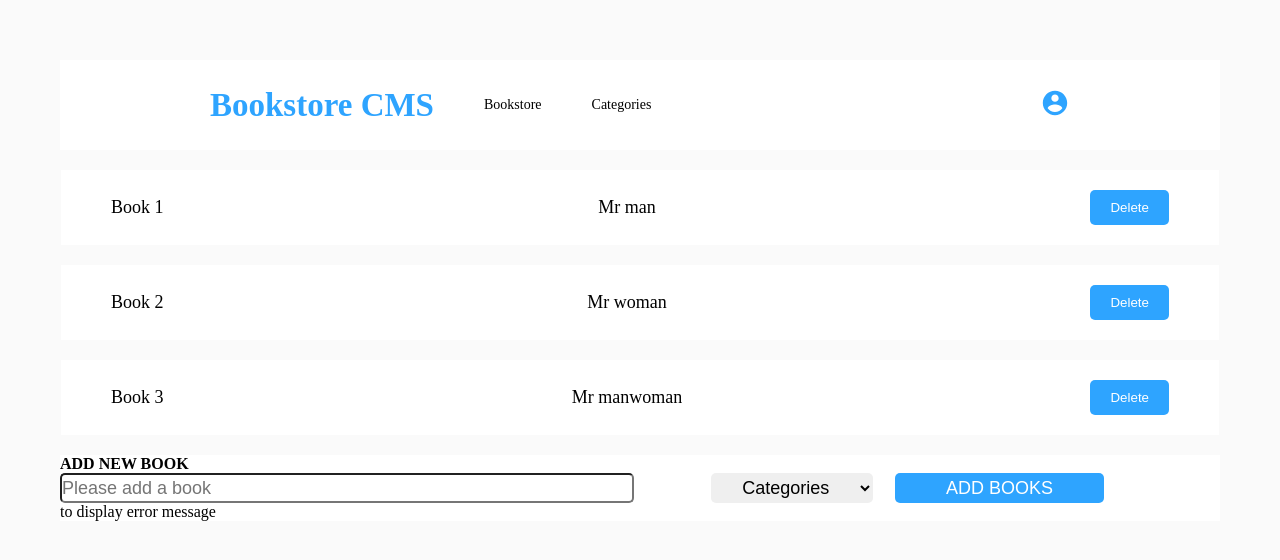
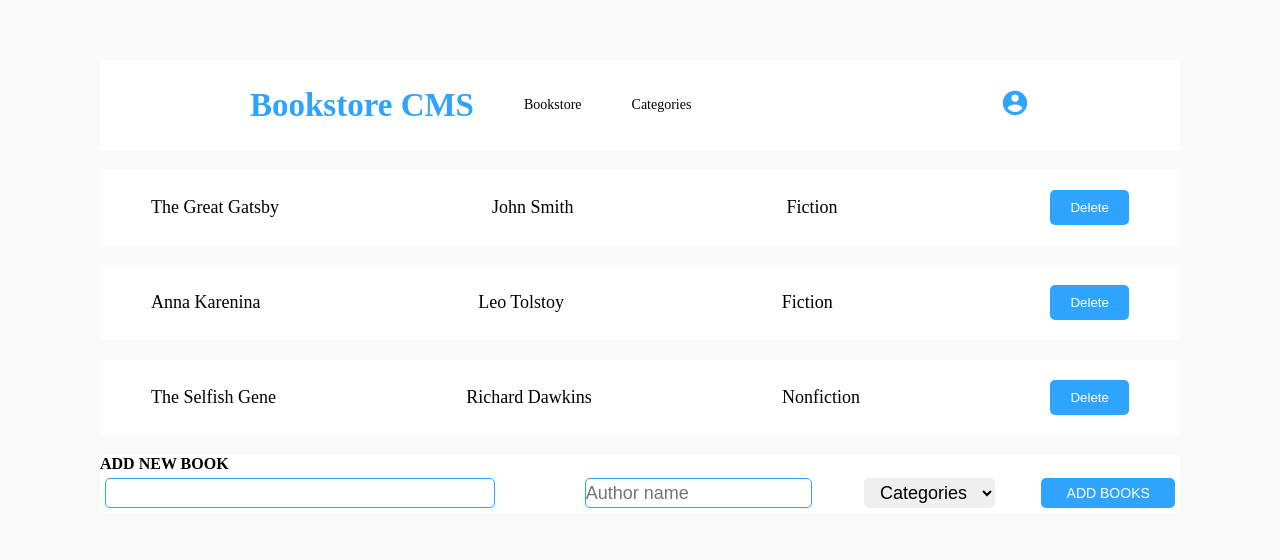
Before and after one commit to mosidrum/bookstore, a React (Create React App) app: page / in a window 1280 px wide. Shown: the top 560 px of the page. Built offline with nearby package versions, Linux system fonts and the light colour scheme.

Commit message:
Add and remove books

```diff
--- a/package.json
+++ b/package.json
@@ -15,6 +15,7 @@
     "react-router-dom": "^6.12.1",
     "react-scripts": "5.0.1",
     "sass": "^1.63.2",
+    "uuid": "^9.0.0",
     "web-vitals": "^2.1.4"
   },
   "scripts": {
--- a/src/components/Book.js
+++ b/src/components/Book.js
@@ -1,27 +1,41 @@
 import React from 'react';
+import { useDispatch, useSelector } from 'react-redux';
 import DefaultProps from './DefaultProps';
 import '../styles/Book.scss';
+import { allBooks, deleteBook } from '../redux/books/booksSlice';
 
-const Book = ({ title, author }) => (
+const Book = () => {
+  const dispatch = useDispatch();
+  const books = useSelector(allBooks);
+  const handleDeleteBook = (id) => {
+    dispatch(deleteBook(id));
+  };
+
+  return (
     <div className="container">
-    <div className="book">
+      {books.map((book) => (
+        <div className="book" key={book.item_id}>
           <li>
-        {title}
-        {' '}
+            {book.title}
           </li>
           <li>
-        {' '}
-        {author}
+            {book.author}
+          </li>
+          <li>
+            {book.category}
           </li>
           <button
             type="submit"
             className="delete-btn"
+            onClick={() => handleDeleteBook(book.item_id)}
           >
             Delete
           </button>
         </div>
+      ))}
     </div>
   );
+};
 
 Book.propTypes = DefaultProps;
 
--- a/src/components/BookList.js
+++ b/src/components/BookList.js
@@ -1,33 +1,14 @@
 import React from 'react';
 import Newbook from './Newbook';
+import DefaultProps from './DefaultProps';
 import Book from './Book';
-import DefaultProps from './DefaultProps';
 
-const BookList = () => {
-  const Books = [
-    {
-      title: 'Book 1',
-      author: 'Mr man',
-    },
-    {
-      title: 'Book 2',
-      author: 'Mr woman',
-    },
-    {
-      title: 'Book 3',
-      author: 'Mr manwoman',
-    },
-  ];
-  /* eslint-disable react/no-array-index-key */
-  return (
-    <div className="booklist">
-      <ul>
-        {Books.map((book, index) => <Book key={index} title={book.title} author={book.author} />)}
-      </ul>
-      <Newbook />
-    </div>
-  );
-};
+const BookList = () => (
+  <div className="booklist">
+    <Book />
+    <Newbook />
+  </div>
+);
 
 BookList.prototype = DefaultProps;
 
--- a/src/components/Newbook.js
+++ b/src/components/Newbook.js
@@ -1,28 +1,86 @@
-import React from 'react';
+import { useState } from 'react';
+import { useDispatch } from 'react-redux';
+import { v4 as uuidv4 } from 'uuid';
 import '../styles/Newbook.scss';
+import { addBook } from '../redux/books/booksSlice';
 
-const Newbook = () => (
+const Newbook = () => {
+  const dispatch = useDispatch();
+  const [message, setMessage] = useState('');
+  const [bookDetails, setBookdetails] = useState({
+    item_id: uuidv4(),
+    title: '',
+    author: '',
+    category: '',
+  });
+
+  const handleBookDetails = (e) => {
+    const {
+      name, value, type, category,
+    } = e.target;
+    setBookdetails((prevBookDetails) => ({
+      ...prevBookDetails,
+      [name]: type === 'checkbox' ? category : value,
+    }));
+  };
+
+  const bookAdded = (e) => {
+    e.preventDefault();
+    if (bookDetails.title === '' || bookDetails.author === '' || bookDetails.category === '') {
+      setMessage('All fileds are required');
+      setTimeout(() => {
+        setMessage('');
+      }, 2000);
+      return;
+    }
+    dispatch(addBook(bookDetails));
+    setBookdetails({
+      item_id: uuidv4(),
+      title: '',
+      author: '',
+      category: '',
+    });
+  };
+
+  return (
     <div className="newbook">
       <h4>ADD NEW BOOK</h4>
-    <form>
+      <form
+        onSubmit={bookAdded}
+        className="form-book"
+      >
         <input
+          name="title"
           className="add-book"
           type="text"
-        placeholder="Please add a book"
+          onChange={handleBookDetails}
         />
+        <label
+          htmlFor="author"
+        >
+          <input
+            name="author"
+            type="text"
+            className="author"
+            placeholder="Author name"
+            onChange={handleBookDetails}
+          />
+        </label>
         <label
           htmlFor="categories"
         >
           <select
+            name="category"
             className="categories"
+            onChange={handleBookDetails}
           >
-          <option value="">Categories</option>
-          <option value="option1">Finance</option>
-          <option value="option2">Non-fiction</option>
-          <option value="option3">History</option>
-          <option value="option4">Science</option>
-          <option value="option5">Art</option>
-          <option value="option6">Fiction</option>
+            <option value="categories">Categories</option>
+            <option value="Finance">Finance</option>
+            <option value="Non-fiction">Non-fiction</option>
+            <option value="History">History</option>
+            <option value="Science">Science</option>
+            <option value="Art">Art</option>
+            <option value="Fiction">Fiction</option>
           </select>
         </label>
         <button
@@ -32,8 +90,9 @@ const Newbook = () => (
           ADD BOOKS
         </button>
       </form>
-    <span>to display error message</span>
+      <span className="message">{message}</span>
     </div>
   );
+};
 
 export default Newbook;
--- a/src/redux/books/booksSlice.js
+++ b/src/redux/books/booksSlice.js
@@ -1,25 +1,44 @@
 import { createSlice } from '@reduxjs/toolkit';
 
 const initialState = {
-  books: [],
+  books: [
+    {
+      item_id: 'item1',
+      title: 'The Great Gatsby',
+      author: 'John Smith',
+      category: 'Fiction',
+    },
+    {
+      item_id: 'item2',
+      title: 'Anna Karenina',
+      author: 'Leo Tolstoy',
+      category: 'Fiction',
+    },
+    {
+      item_id: 'item3',
+      title: 'The Selfish Gene',
+      author: 'Richard Dawkins',
+      category: 'Nonfiction',
+    },
+  ],
 };
 
 export const booksSlice = createSlice({
-  name: 'book',
+  name: 'books',
   initialState,
   reducers: {
-    addBook: (state, action) => {
-      state.push(action.payload);
+    addBook(state, action) {
+      state.books.push(action.payload);
     },
-    deleteBook: (state, action) => {
-      const deleteIndex = state.findIndex((book) => book.id === action.payload);
-      if (deleteIndex !== -1) {
-        state.splice(deleteIndex, 1);
-      }
+    deleteBook(state, action) {
+      const removeId = action.payload;
+      state.books = state.books.filter((book) => book.item_id !== removeId);
     },
   },
 });
 
+export const allBooks = (state) => state.books.books;
+
 export const { addBook, deleteBook } = booksSlice.actions;
 
 export default booksSlice.reducer;
--- a/src/styles/App.scss
+++ b/src/styles/App.scss
@@ -1,3 +1,3 @@
 .app {
-  margin: 60px;
+  margin: 60px 100px 10px 100px;
 }
--- a/src/styles/Book.scss
+++ b/src/styles/Book.scss
@@ -1,6 +1,8 @@
 $primaryColor: rgb(46, 164, 255);
 
 .container {
+  max-height: 67vh;
+  overflow-y: auto;
   gap: 50px;
 
   .book {
--- a/src/styles/Newbook.scss
+++ b/src/styles/Newbook.scss
@@ -15,18 +15,31 @@ $padding: 5px 10px;
   background: $background;
   width: 100%;
 
-  form {
+  .form-book {
+    width: 100%;
     display: flex;
     flex-direction: row;
-    justify-content: space-between;
-    width: 90%;
-    gap: 50px;
+    justify-content: flex-end;
+    gap: 90px;
+    padding: 5px;
+
 
     .add-book {
-      width: 55%;
+      width: 45%;
       height: 30px;
       font-size: $Font;
       border-radius: 5px;
+      border: 1px solid $primary;
+      outline: none;
+    }
+
+    .author {
+      height: 30px;
+      font-size: $Font;
+      border-radius: 5px;
+      width: 120%;
+      border: 1px solid $primary;
+      outline: none;
     }
 
     .categories {
@@ -39,8 +52,8 @@ $padding: 5px 10px;
     }
 
     .btn {
-      width: 20%;
-      font-size: $Font;
+      width: 15%;
+      font-size: 14px;
       height: $height;
       background: $primary;
       color: $background;
@@ -53,4 +66,7 @@ $padding: 5px 10px;
       cursor: pointer;
     }
   }
+  .message {
+    color: red;
+  }
 }
```
Also changed, not shown: .eslintrc.json, 1 other file (tests, documents, lock files or other folders). Lines whose indentation alone changed are shown as unchanged.
